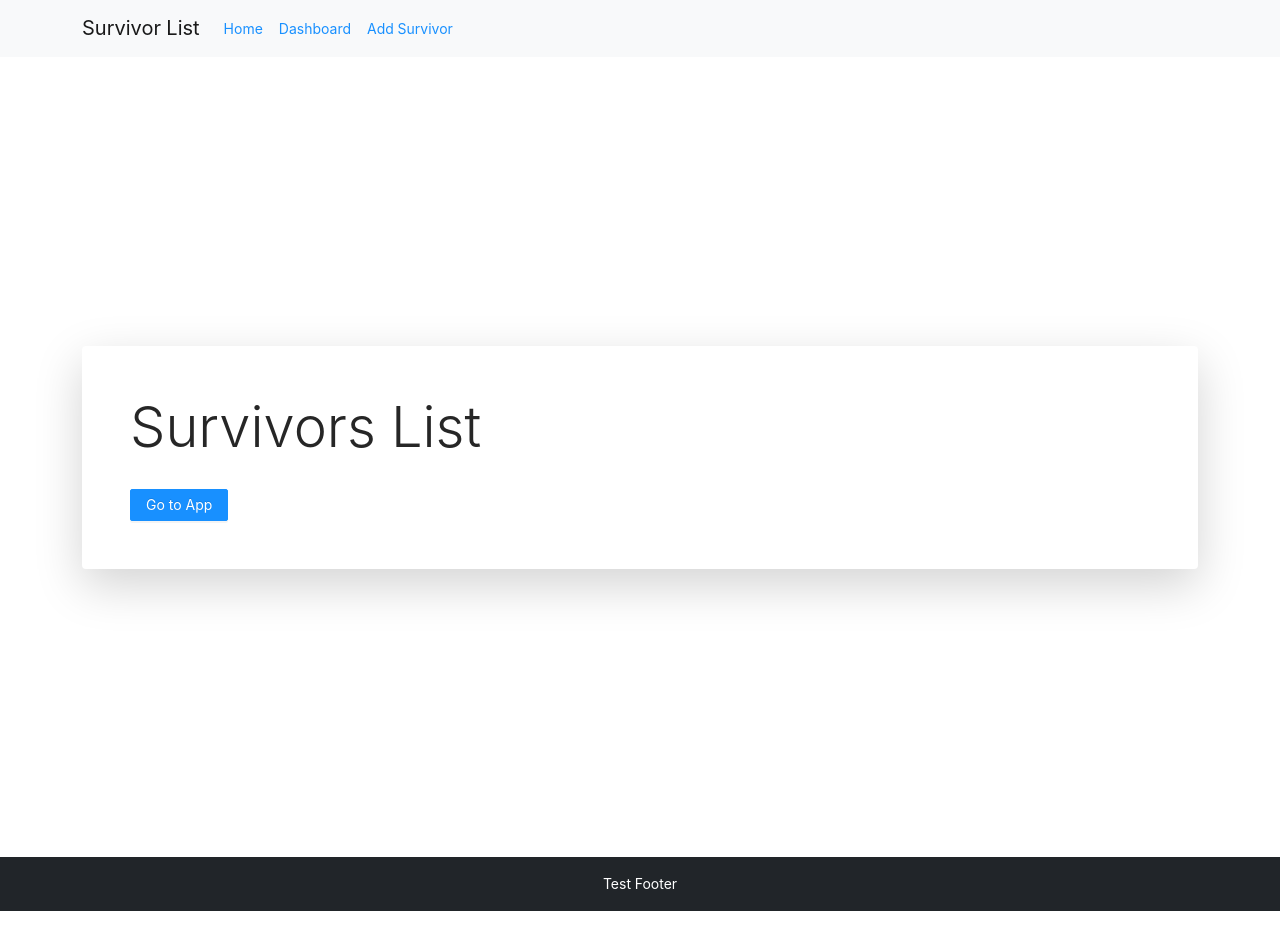
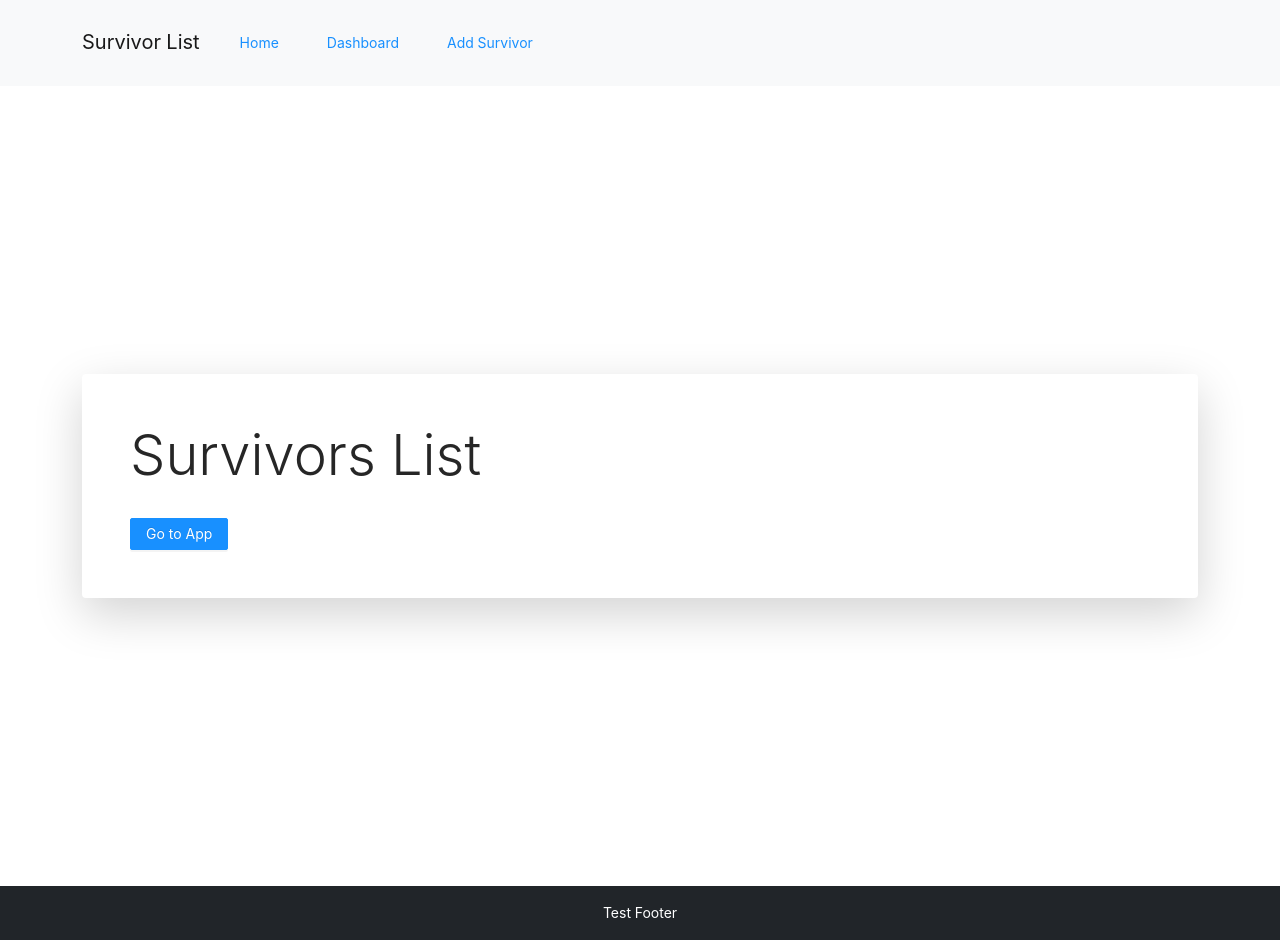
Before and after one commit to Naimdasb/test-survivor, a Next.js app: page / in a window 1280 px wide. Before the commit the page ends 911 px from the top, so only its background shows below. Built offline with nearby package versions, Linux system fonts and the light colour scheme.

Commit message:
style nav bar

```diff
--- a/src/components/navigation/Navigation.tsx
+++ b/src/components/navigation/Navigation.tsx
@@ -9,13 +9,13 @@ export const Navigation = () => {
                 <Navbar.Toggle aria-controls='basic-navbar-nav' />
                 <Navbar.Collapse id='basic-navbar-nav'>
                     <Nav className='mr-auto ml-5'>
-                        <div className='p-2'>
+                        <div className='p-2 p-md-4'>
                             <Link href='/'>Home</Link>
                         </div>
-                        <div className='p-2'>
+                        <div className='p-2 p-md-4'>
                             <Link href='/dashboard'>Dashboard</Link>
                         </div>
-                        <div className='p-2'>
+                        <div className='p-2 p-md-4'>
                             <Link href='/add'>Add Survivor</Link>
                         </div>
                     </Nav>
```
